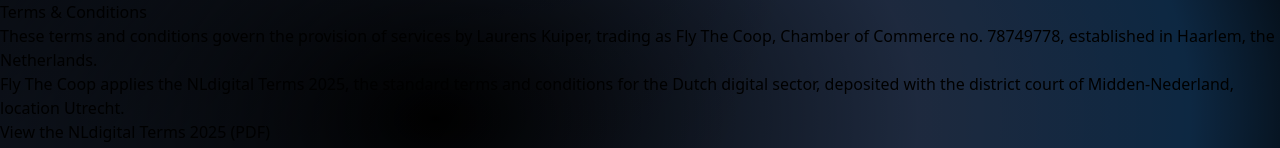
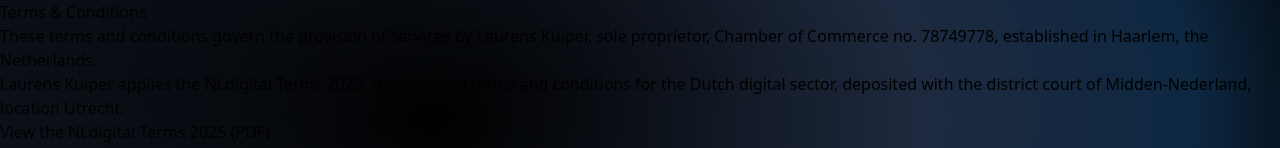
Before and after one commit to lwekuiper/laurenskuiper.com, a Next.js app: page /terms-conditions in a window 1280 px wide. Shown: the top 148 px of the page. Built offline with nearby package versions, Linux system fonts and the light colour scheme.

Commit message:
fix(terms): name laurens kuiper as the contracting party

```diff
--- a/app/terms-conditions/page.tsx
+++ b/app/terms-conditions/page.tsx
@@ -17,7 +17,7 @@ export default function Terms() {
             </h1>
             <p className="mt-6 text-base text-zinc-600 dark:text-zinc-400">
               These terms and conditions govern the provision of services by Laurens Kuiper,
-              trading as Fly The Coop, Chamber of Commerce no. 78749778, established in Haarlem,
+              sole proprietor, Chamber of Commerce no. 78749778, established in Haarlem,
               the Netherlands.
             </p>
           </div>
@@ -26,7 +26,7 @@ export default function Terms() {
         <div className="lg:col-span-2">
           <div className="max-w-2xl space-y-7 text-base text-zinc-600 dark:text-zinc-400">
             <p>
-              Fly The Coop applies the NLdigital Terms 2025, the standard terms and conditions
+              Laurens Kuiper applies the NLdigital Terms 2025, the standard terms and conditions
               for the Dutch digital sector, deposited with the district court of Midden-Nederland,
               location Utrecht.
             </p>
```
